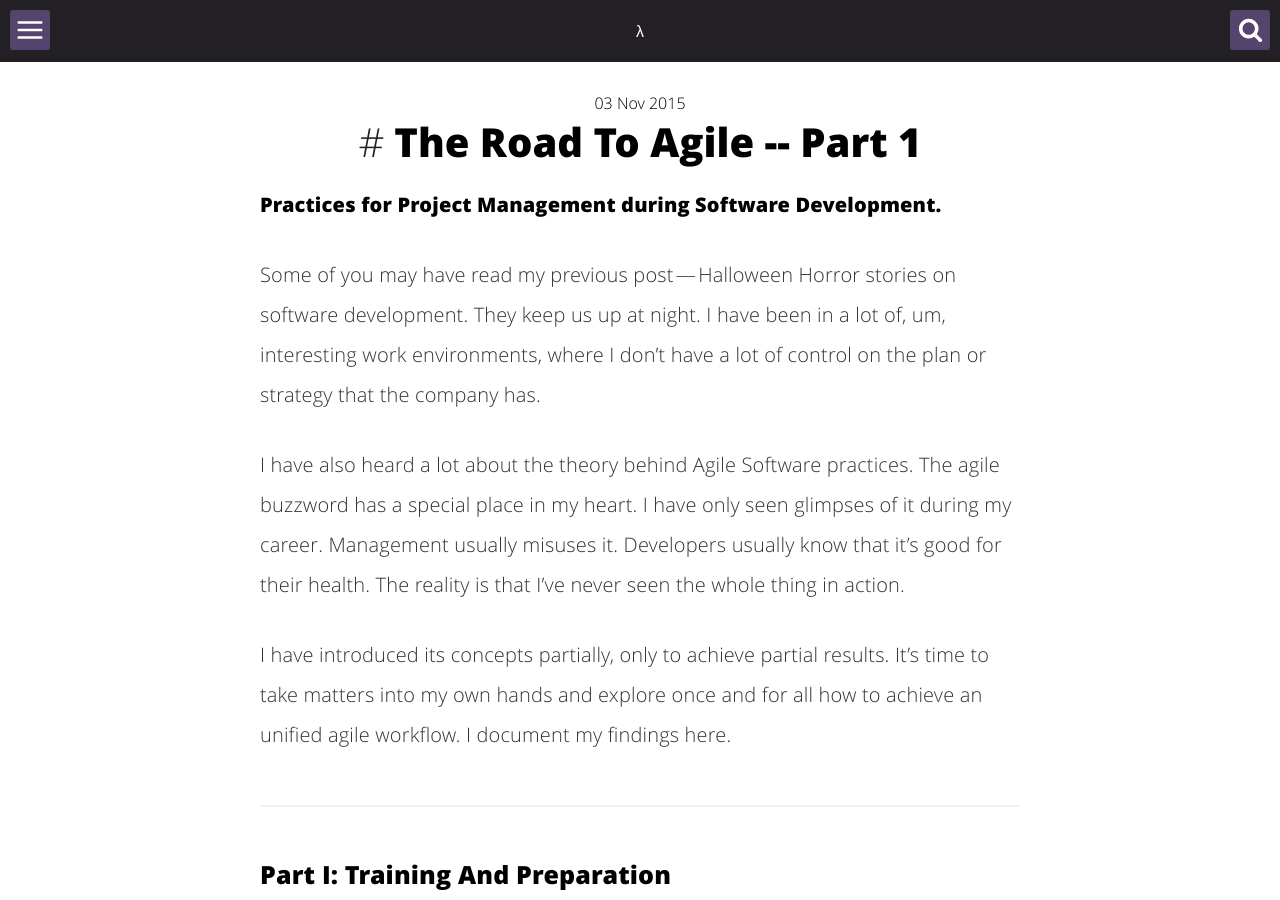
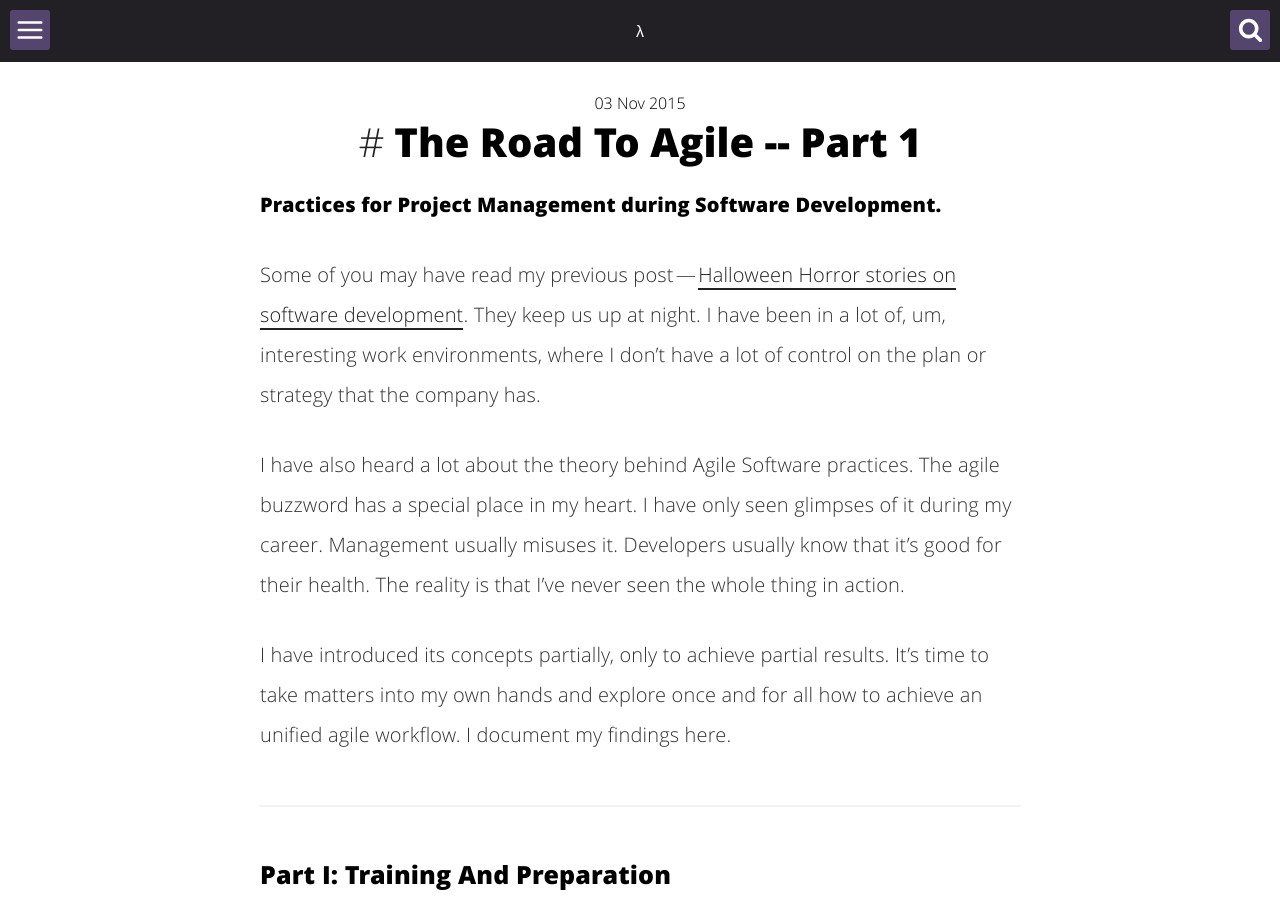
Before and after one commit to teh0xqb/teh0xqb.github.io, a Jekyll site: the page built from _posts/2015-11-03-the-road-agile.md, in a window 1280 px wide and 900 px high. Built offline with Jekyll 4.4.1, drawn with Linux system fonts in a browser that asks for light colours; comment, search, counter and statistics services are not loaded; part of the change alters nothing that is shown.

```diff
--- a/_posts/2015-11-03-the-road-agile.md
+++ b/_posts/2015-11-03-the-road-agile.md
@@ -14,7 +14,7 @@ serie: learn
 
 #### Practices for Project Management during Software Development.
 
-Some of you may have read my previous post — Halloween Horror stories on software development. They keep us up at night. I have been in a lot of, um, interesting work environments, where I don’t have a lot of control on the plan or strategy that the company has.
+Some of you may have read my previous post — [Halloween Horror stories on software development](https://quilesbaker.github.io/software-horror-stories/). They keep us up at night. I have been in a lot of, um, interesting work environments, where I don’t have a lot of control on the plan or strategy that the company has.
 
 I have also heard a lot about the theory behind Agile Software practices. The agile buzzword has a special place in my heart. I have only seen glimpses of it during my career. Management usually misuses it. Developers usually know that it’s good for their health. The reality is that I’ve never seen the whole thing in action.
 
```
